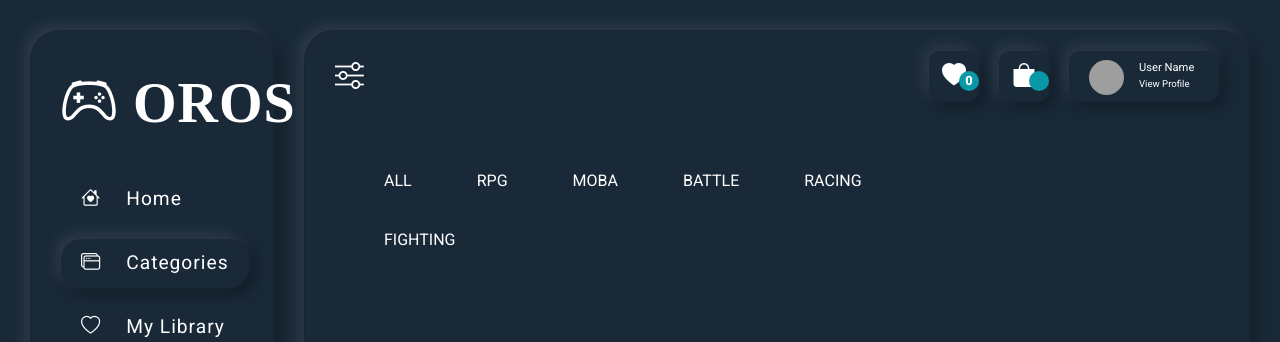
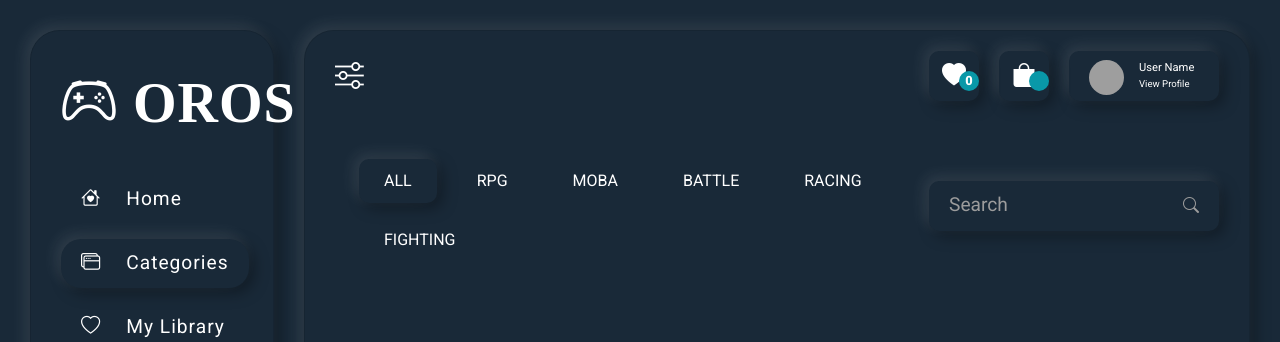
Before and after one commit to theincrediblemind/Timothy-Boyd-Portfolio, a React (Create React App) app in the folder gamesdashboard/: page / in a window 1280 px wide. Both pictures are taken after a click on the link "Categories". Shown: the top 342 px of the page. Built offline with nearby package versions, Linux system fonts and the light colour scheme; grey boxes are pictures that could not be loaded; a web font is replaced by a local one.

Commit message:
Added Categories buttons to categories page that will allow for filtering by genre later

```diff
--- a/gamesdashboard/src/App.css
+++ b/gamesdashboard/src/App.css
@@ -12,6 +12,8 @@
  --primary: #0d171f;
  --second: #0998a8;
  --bgcolor: #192938;
+ --boxShadow: -5px -5px 15px rgba(255, 255, 255, 0.1),
+    5px 5px 15px rgba(0, 0, 0, 0.35);
 }
 
 h1, h2, h4, p
--- a/gamesdashboard/src/data/filterListData.js
+++ b/gamesdashboard/src/data/filterListData.js
@@ -3,39 +3,39 @@ const filterListData = [
     {
         _id: crypto.randomUUID(),
         name: 'All',
-        active: 'true'
+        active: true
     },
 
     {
         _id: crypto.randomUUID(),
         name: 'RPG',
-        active: 'false'
+        active: false
     },
 
 
     {
         _id: crypto.randomUUID(),
         name: 'MOBA',
-        active: 'false'
+        active: false
     },
 
 
     {
         _id: crypto.randomUUID(),
         name: 'Battle',
-        active: 'false'
+        active: false
     },
 
     {
         _id: crypto.randomUUID(),
         name: 'Racing',
-        active: 'false'
+        active: false
     },
 
     {
         _id: crypto.randomUUID(),
         name: 'Fighting',
-        active: 'false'
+        active: false
     }
 ]
 
--- a/gamesdashboard/src/pages/Categories.jsx
+++ b/gamesdashboard/src/pages/Categories.jsx
@@ -1,23 +1,68 @@
 import React, {useState} from 'react'
 import './categories.css'
 import filterListData from '../data/filterListData.js'
+import GameCard from '../components/GameCard';
 
 function Categories({games, reference, sectionActive}) {
+    const [data, setData] = useState(games);
     const [filters, setFilters] = useState(filterListData);
+    const onFilterGames=(category)=>
+    {
+        const newFilters = filters.map(filter=>
+            {
+                filter.active = false;
+                if (filter.name === category)
+                {
+                    filter.active = true;
+                }
+                return filter;
+            });
+            setFilters(newFilters);
+            if (category === 'All')
+            {
+                setData(games);
+                return;
+            }
+
+            setData(games.filter(game=>(game.category === category)));
+    };
+
+    const [text, setText] = useState('');
+    const gameSearch=(e)=>
+    {
+        console.log(e.target.value);
+        setText(e.target.value);
+        setData(games.filter(game=>(game.title.toLowerCase().includes(e.target.value.toLowerCase()))));
+    }
 
 
   return (
     <section id="categories" className='categories' ref={reference}>
         <div className="container-fluid mt-2">
             <div className="row">
-                <div className="col-lg-8">
+                <div className="col-lg-8 d-flex align-items-center justify-content-start"> {/* update this to be a filters component */}
                     <ul className="filters">
                         {
-                            filters.map(filter=>(<li key={filter._id}>{filter.name}</li>))
+                            filters.map(filter=>(
+                            <li key={filter._id}
+                            className={`${filter.active? 'active' : undefined}`}
+                            onClick={()=>onFilterGames(filter.name)}>{filter.name}</li>))
                         }
                     </ul>
                 </div>
-                <div className="col-lg-4"></div>
+                <div className="col-lg-4 d-flex align-items-center justify-content-end"> {/* update this to be a SearchBar component */}
+                        <div className="search">
+                            <input type="text" name="search" value={text} placeholder="Search" onChange={gameSearch}/>
+                            <i class="bi bi-search"></i>
+                        </div>
+                </div>
+            </div>
+            <div className="row">
+                {
+                    data.map(game=>(
+                        <GameCard key={game._id} game={game}/>
+                    ))
+                }
             </div>
         </div>
     </section>
--- a/gamesdashboard/src/pages/categories.css
+++ b/gamesdashboard/src/pages/categories.css
@@ -20,6 +20,39 @@
 
 .filters li:hover,
 .filters li.active {
-    box-shadow: -5px -5px 15px rgba(255, 255, 255, 0.1),
-    5px 5px 15px rgba(0, 0, 0, 0.35);
+    box-shadow: var(--boxShadow);
 }
+
+.search
+{
+    color: #9c9c9c;
+    display: inline-flex;
+    gap: 15px;
+    align-items: center;
+    width: 300px;
+    height: 50px;
+    padding: 8px 20px;
+    margin-bottom: 20px;
+    border-radius: 10px;
+    box-shadow: var(--boxShadow);
+
+}
+
+.search input
+{
+    outline: none;
+    border: none;
+    background: transparent;
+    font-size: 1.2rem;
+}
+
+
+.search input:focus
+{
+    color: #ffffff;
+}
+
+.search input::placeholder
+{
+    color: #9c9c9c;
+}
```
